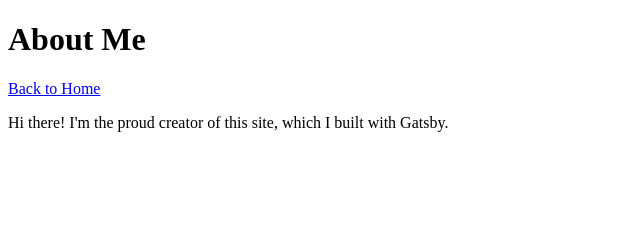
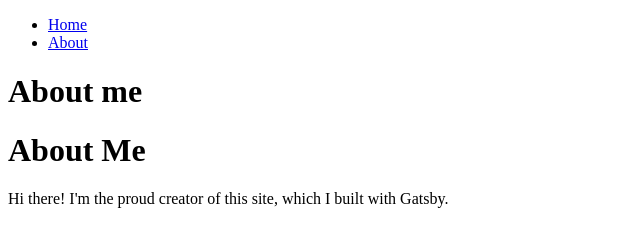
Before and after one commit to woodoru/WOODORU, a Gatsby site: page /about in a window 1280 px wide. Shown: the whole page, without its empty margins (0-640 px from the left). Built offline with nearby package versions, Linux system fonts and the light colour scheme; Gatsby itself is replaced by a stand-in of ours.

Commit message:
Update about.js

```diff
--- a/src/pages/about.js
+++ b/src/pages/about.js
@@ -1,13 +1,14 @@
 import * as React from 'react'
 import { Link } from 'gatsby'
+import Layout from '../components/layout'
 
 const AboutPage = () => {
   return (
     <main>
-      <title>About Me</title>
+      <Layout pageTitle = 'About me'>
       <h1>About Me</h1>
-      <Link to="/">Back to Home</Link>
       <p>Hi there! I'm the proud creator of this site, which I built with Gatsby.</p>
+      </Layout>
     </main>
   )
 }
```
